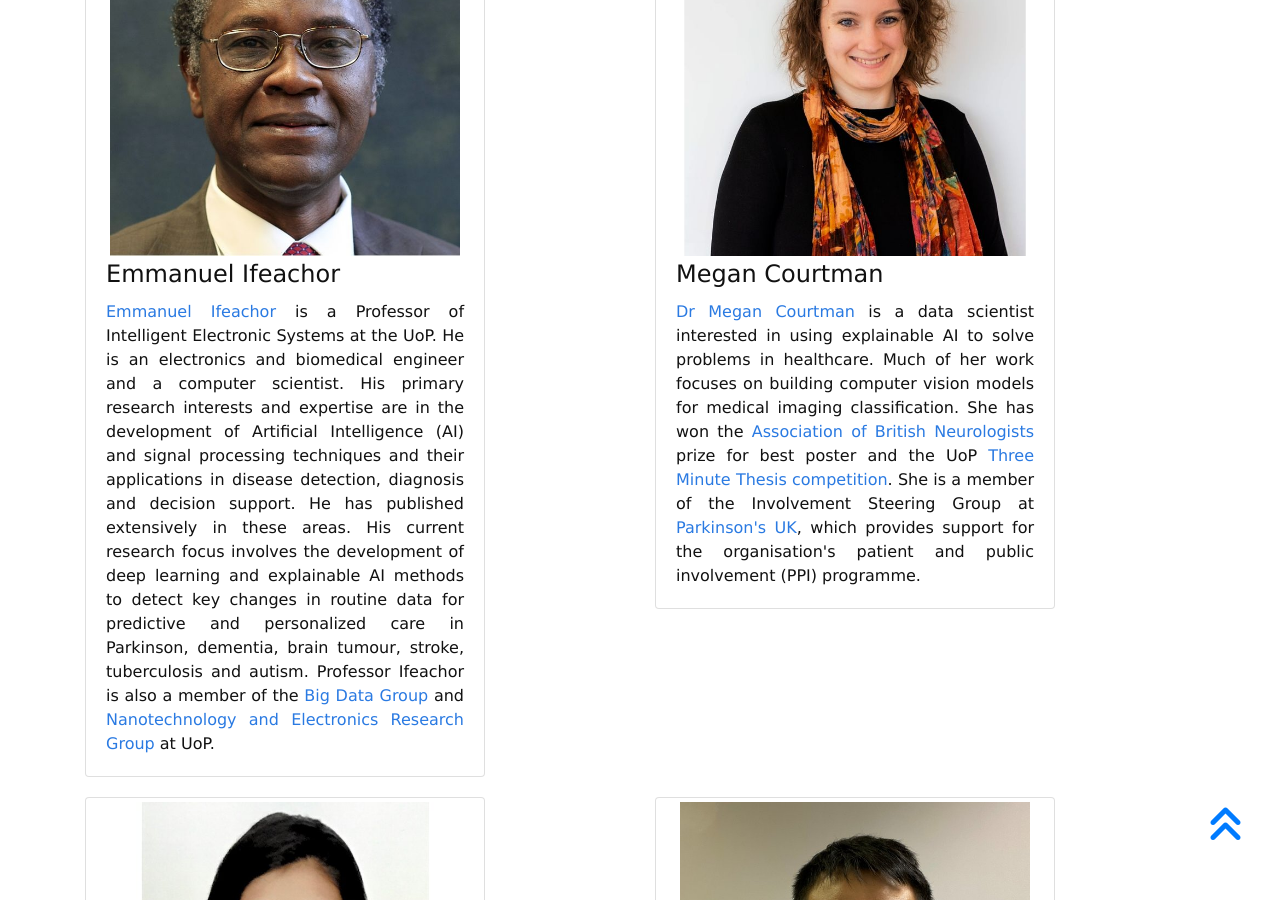
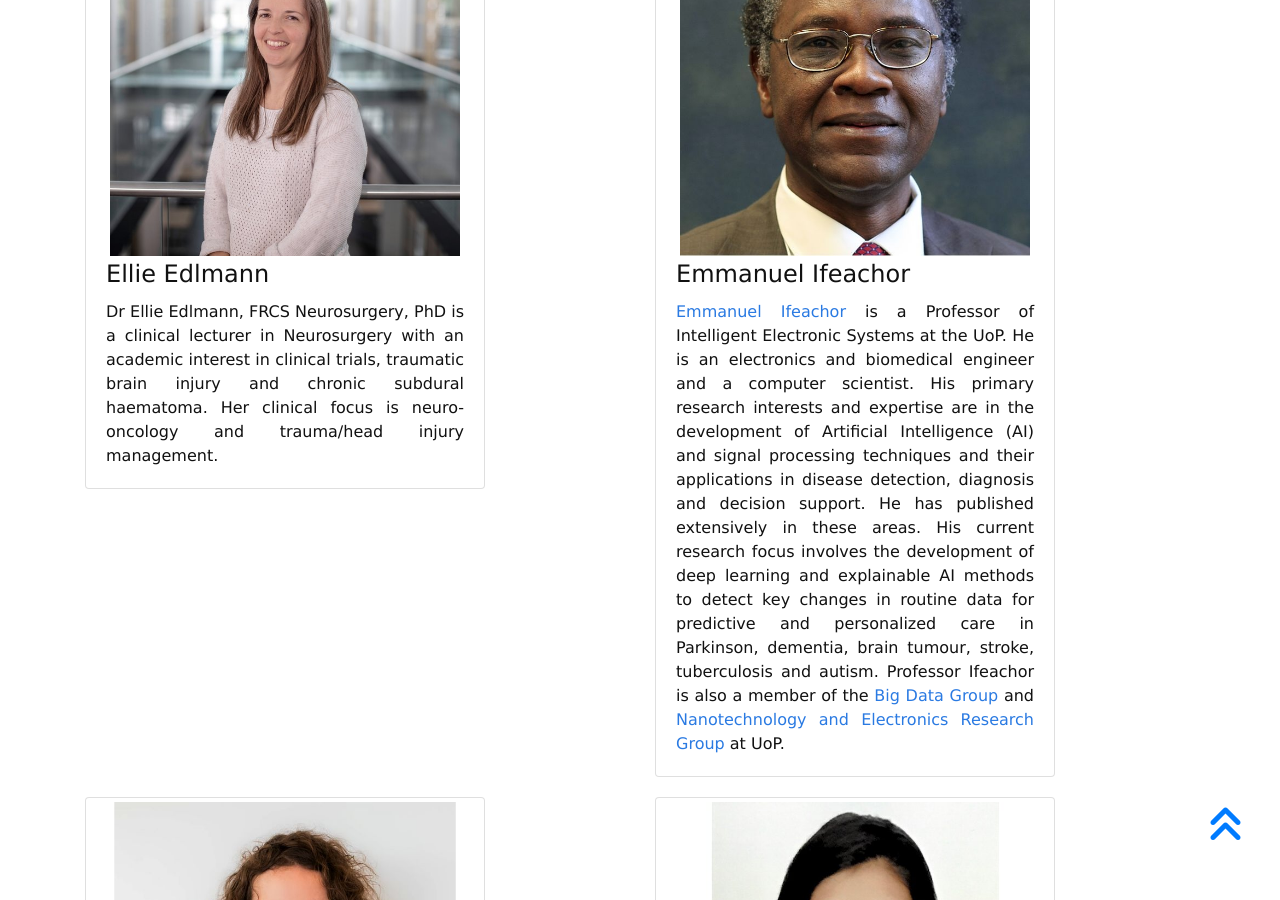
Before and after one commit to sustainsw/sustainsw.github.io, a Jekyll site: the page built from pages/people.md, in a window 1280 px wide and 900 px high, scrolled down 1216 px. Built offline with Jekyll 4.4.1, drawn with Linux system fonts in a browser that asks for light colours; some of the changed text lies outside the part shown.

Commit message:
Update people.md

```diff
--- a/pages/people.md
+++ b/pages/people.md
@@ -44,6 +44,17 @@ nav_order: 9
         {% endcapture %}
         {% include person.html name="Stephen Mullin" image="/assets/img/Stephen_Mullin.jpg"
         introduction=intro_stephen_mullin %}
+
+
+        {% capture intro_ellie_edlmann %}
+        Dr Ellie Edlmann, FRCS Neurosurgery, PhD is a clinical lecturer in
+        Neurosurgery with an academic interest in clinical trials, traumatic
+        brain injury and chronic subdural haematoma. Her clinical focus is
+        neuro-oncology and trauma/head injury management.
+        {% endcapture %}
+        {% include person.html name="Ellie Edlmann" image="/assets/img/Ellie_Edlmann.jpg"
+        introduction=intro_ellie_edlmann %}
+
 
         {% capture intro_emmanuel_ifeachor %}
                 <a href="https://www.plymouth.ac.uk/staff/emmanuel-ifeachor">Emmanuel Ifeachor</a>
@@ -184,14 +195,7 @@ Cansel Keskin, a medical graduate, currently works as a cardiographer within the
         {% include person.html name="Damjan Veljanoski" image="/assets/img/Damjan_Veljanoski.jpg"
         introduction=intro_damjan_veljanoski %}
 
-        {% capture intro_ellie_edlmann %}
-        Dr Ellie Edlmann, FRCS Neurosurgery, PhD is a clinical lecturer in
-        Neurosurgery with an academic interest in clinical trials, traumatic
-        brain injury and chronic subdural haematoma. Her clinical focus is
-        neuro-oncology and trauma/head injury management.
-        {% endcapture %}
-        {% include person.html name="Ellie Edlmann" image="/assets/img/Ellie_Edlmann.jpg"
-        introduction=intro_ellie_edlmann %}
+
 
 
         {% capture intro_holly_roy %}
```
